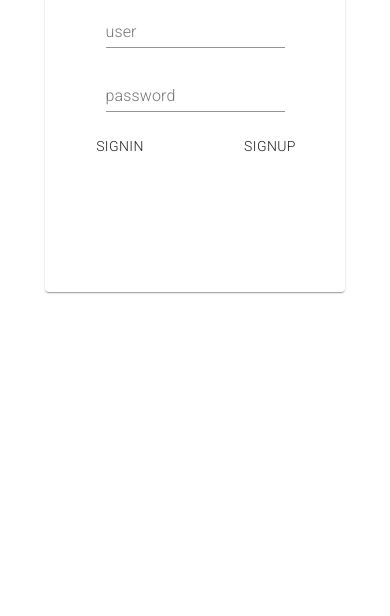
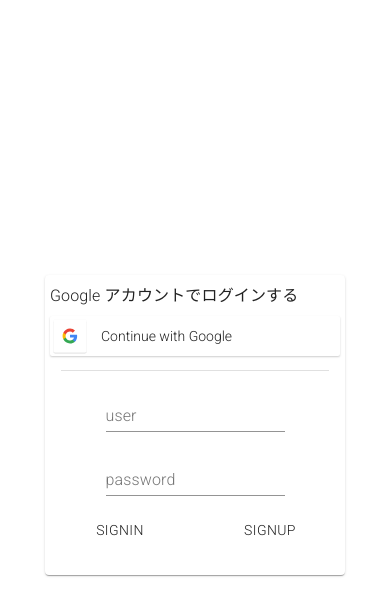
Before and after one commit to ura-kata/signin, a React (Create React App) app: page / in a window 390 px wide. Shown: the top 616 px of the page. Built offline with nearby package versions, Linux system fonts and the light colour scheme.

Commit message:
レスポンシブルデザイン用のベースを追加

```diff
--- /dev/null
+++ b/src/components/molecules/SignInLargePaper.tsx
@@ -0,0 +1,126 @@
+import {
+  Button,
+  createStyles,
+  Divider,
+  Grid,
+  makeStyles,
+  Paper,
+  TextField,
+  Theme,
+  Typography,
+} from '@material-ui/core';
+import React from 'react';
+import { Link } from 'react-router-dom';
+import GoogleSignInButton from '../atoms/GoogleSignInButton';
+
+const useStyles = makeStyles((theme: Theme) =>
+  createStyles({
+    root: {
+      height: '100%',
+    },
+    paper: {
+      height: '300px',
+      width: '550px',
+    },
+    googleSignInRoot: {
+      padding: '5px',
+      marginTop: '5px',
+      marginBottom: '5px',
+    },
+    cognitoSignInRoot: {
+      marginTop: '5px',
+      marginBottom: '5px',
+    },
+    fieldItem: {
+      textAlign: 'center',
+    },
+  })
+);
+
+export interface SignInLargePaperProps {
+  username: string;
+  password: string;
+  onChangeUsername?: (username: string) => void;
+  onChangePassword?: (password: string) => void;
+  onSignInClick?: () => void;
+}
+
+export default function SignInLargePaper(props: SignInLargePaperProps) {
+  const _username = props.username;
+  const _password = props.password;
+  const _onChangeUsername = props.onChangeUsername;
+  const _onChangePassword = props.onChangePassword;
+  const _onSignInClick = props.onSignInClick;
+
+  const handleOnUserChange = (event: React.ChangeEvent<HTMLInputElement>) => {
+    if (_onChangeUsername) _onChangeUsername(event.target.value ?? '');
+  };
+  const handleOnPasswordChange = (
+    event: React.ChangeEvent<HTMLInputElement>
+  ) => {
+    if (_onChangePassword) _onChangePassword(event.target.value ?? '');
+  };
+
+  const handleOnSignInClick = () => {
+    if (_onSignInClick) _onSignInClick();
+  };
+
+  const classes = useStyles();
+  return (
+    <Paper className={classes.paper}>
+      <Grid container alignItems="center" justify="center">
+        <Grid item xs={5}>
+          <Grid
+            container
+            direction="column"
+            spacing={1}
+            className={classes.googleSignInRoot}
+          >
+            <Grid item>
+              <Typography>Google アカウントでログインする</Typography>
+            </Grid>
+            <Grid item>
+              <GoogleSignInButton />
+            </Grid>
+          </Grid>
+        </Grid>
+        <Grid item xs={1}>
+          <Divider variant="middle" orientation="vertical" flexItem />
+        </Grid>
+        <Grid item xs={5}>
+          <form>
+            <Grid container spacing={2} className={classes.cognitoSignInRoot}>
+              <Grid item xs={12} className={classes.fieldItem}>
+                <TextField
+                  label="user"
+                  value={_username}
+                  onChange={handleOnUserChange}
+                />
+              </Grid>
+              <Grid item xs={12} className={classes.fieldItem}>
+                <TextField
+                  label="password"
+                  type="password"
+                  value={_password}
+                  onChange={handleOnPasswordChange}
+                />
+              </Grid>
+              <Grid item xs={12} className={classes.fieldItem}>
+                <Grid container>
+                  <Grid item xs={6}>
+                    <Button onClick={handleOnSignInClick}>SignIn</Button>
+                  </Grid>
+                  <Grid item xs={6}>
+                    <Button component={Link} to="/signup">
+                      SignUp
+                    </Button>
+                  </Grid>
+                </Grid>
+              </Grid>
+            </Grid>
+          </form>
+        </Grid>
+      </Grid>
+    </Paper>
+  );
+}
--- /dev/null
+++ b/src/components/molecules/SignInSmallPaper.tsx
@@ -0,0 +1,118 @@
+import {
+  Button,
+  createStyles,
+  Divider,
+  Grid,
+  makeStyles,
+  Paper,
+  TextField,
+  Theme,
+  Typography,
+} from '@material-ui/core';
+import React from 'react';
+import { Link } from 'react-router-dom';
+import GoogleSignInButton from '../atoms/GoogleSignInButton';
+
+const useStyles = makeStyles((theme: Theme) =>
+  createStyles({
+    root: {
+      height: '100%',
+    },
+    paper: {
+      height: '300px',
+      width: '300px',
+    },
+    googleSignInRoot: {
+      padding: '5px',
+      marginTop: '5px',
+      marginBottom: '5px',
+    },
+    cognitoSignInRoot: {
+      marginTop: '5px',
+      marginBottom: '5px',
+    },
+    fieldItem: {
+      textAlign: 'center',
+    },
+  })
+);
+
+export interface SignInSmallPaperProps {
+  username: string;
+  password: string;
+  onChangeUsername?: (username: string) => void;
+  onChangePassword?: (password: string) => void;
+  onSignInClick?: () => void;
+}
+
+export default function SignInSmallPaper(props: SignInSmallPaperProps) {
+  const _username = props.username;
+  const _password = props.password;
+  const _onChangeUsername = props.onChangeUsername;
+  const _onChangePassword = props.onChangePassword;
+  const _onSignInClick = props.onSignInClick;
+
+  const handleOnUserChange = (event: React.ChangeEvent<HTMLInputElement>) => {
+    if (_onChangeUsername) _onChangeUsername(event.target.value ?? '');
+  };
+  const handleOnPasswordChange = (
+    event: React.ChangeEvent<HTMLInputElement>
+  ) => {
+    if (_onChangePassword) _onChangePassword(event.target.value ?? '');
+  };
+
+  const handleOnSignInClick = () => {
+    if (_onSignInClick) _onSignInClick();
+  };
+
+  const classes = useStyles();
+  return (
+    <Paper className={classes.paper}>
+      <Grid
+        container
+        direction="column"
+        spacing={1}
+        className={classes.googleSignInRoot}
+      >
+        <Grid item>
+          <Typography>Google アカウントでログインする</Typography>
+        </Grid>
+        <Grid item>
+          <GoogleSignInButton />
+        </Grid>
+      </Grid>
+      <Divider variant="middle" />
+      <form>
+        <Grid container spacing={2} className={classes.cognitoSignInRoot}>
+          <Grid item xs={12} className={classes.fieldItem}>
+            <TextField
+              label="user"
+              value={_username}
+              onChange={handleOnUserChange}
+            />
+          </Grid>
+          <Grid item xs={12} className={classes.fieldItem}>
+            <TextField
+              label="password"
+              type="password"
+              value={_password}
+              onChange={handleOnPasswordChange}
+            />
+          </Grid>
+          <Grid item xs={12} className={classes.fieldItem}>
+            <Grid container>
+              <Grid item xs={6}>
+                <Button onClick={handleOnSignInClick}>SignIn</Button>
+              </Grid>
+              <Grid item xs={6}>
+                <Button component={Link} to="/signup">
+                  SignUp
+                </Button>
+              </Grid>
+            </Grid>
+          </Grid>
+        </Grid>
+      </form>
+    </Paper>
+  );
+}
--- a/src/components/pages/SignInPage.tsx
+++ b/src/components/pages/SignInPage.tsx
@@ -1,11 +1,10 @@
 import {
-  Button,
   createStyles,
   Grid,
   makeStyles,
-  Paper,
-  TextField,
   Theme,
+  useMediaQuery,
+  useTheme,
 } from '@material-ui/core';
 import {
   AuthenticationDetails,
@@ -13,18 +12,15 @@
   CognitoUserPool,
   CognitoUserSession,
 } from 'amazon-cognito-identity-js';
-import React, { useState } from 'react';
-import { Link } from 'react-router-dom';
+import { useState } from 'react';
+import SignInLargePaper from '../molecules/SignInLargePaper';
+import SignInSmallPaper from '../molecules/SignInSmallPaper';
 import PageTemplate from '../templates/PageTemplate';
 
 const useStyles = makeStyles((theme: Theme) =>
   createStyles({
-    paper: {
-      height: '300px',
-      width: '300px',
-    },
-    fieldItem: {
-      textAlign: 'center',
+    root: {
+      height: '100%',
     },
   })
 );
@@ -34,13 +30,14 @@
   const [user, setUser] = useState('');
   const [password, setPassword] = useState('');
 
-  const handleOnUserChange = (event: React.ChangeEvent<HTMLInputElement>) => {
-    setUser(event.target.value);
+  const theme = useTheme();
+  const matches = useMediaQuery(theme.breakpoints.up('sm'));
+
+  const handleOnChangeUsername = (username: string) => {
+    setUser(username);
   };
-  const handleOnPasswordChange = (
-    event: React.ChangeEvent<HTMLInputElement>
-  ) => {
-    setPassword(event.target.value);
+  const handleOnChangePassword = (password: string) => {
+    setPassword(password);
   };
 
   const handleOnSignInClick = () => {
@@ -79,41 +76,31 @@
 
   return (
     <PageTemplate>
-      <Grid container direction="column" justify="center" alignItems="center">
+      <Grid
+        container
+        direction="column"
+        justify="center"
+        alignItems="center"
+        className={classes.root}
+      >
         <Grid item>
-          <Paper className={classes.paper}>
-            <form>
-              <Grid container spacing={2}>
-                <Grid item xs={12} className={classes.fieldItem}>
-                  <TextField
-                    label="user"
-                    value={user}
-                    onChange={handleOnUserChange}
-                  />
-                </Grid>
-                <Grid item xs={12} className={classes.fieldItem}>
-                  <TextField
-                    label="password"
-                    type="password"
-                    value={password}
-                    onChange={handleOnPasswordChange}
-                  />
-                </Grid>
-                <Grid item xs={12} className={classes.fieldItem}>
-                  <Grid container>
-                    <Grid item xs={6}>
-                      <Button onClick={handleOnSignInClick}>SignIn</Button>
-                    </Grid>
-                    <Grid item xs={6}>
-                      <Button component={Link} to="/signup">
-                        SignUp
-                      </Button>
-                    </Grid>
-                  </Grid>
-                </Grid>
-              </Grid>
-            </form>
-          </Paper>
+          {matches ? (
+            <SignInLargePaper
+              username={user}
+              password={password}
+              onChangeUsername={handleOnChangeUsername}
+              onChangePassword={handleOnChangePassword}
+              onSignInClick={handleOnSignInClick}
+            />
+          ) : (
+            <SignInSmallPaper
+              username={user}
+              password={password}
+              onChangeUsername={handleOnChangeUsername}
+              onChangePassword={handleOnChangePassword}
+              onSignInClick={handleOnSignInClick}
+            />
+          )}
         </Grid>
       </Grid>
     </PageTemplate>
```
